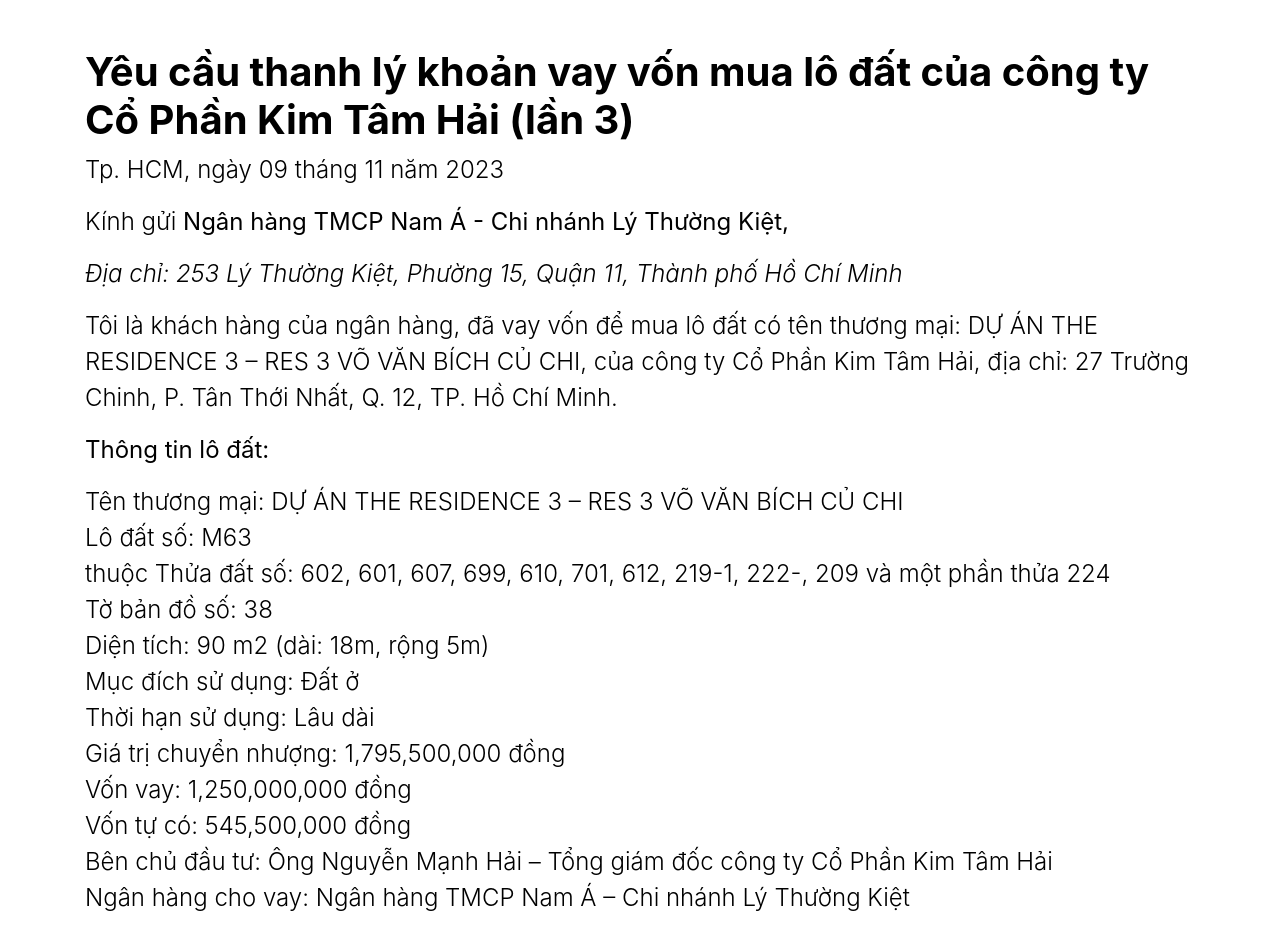
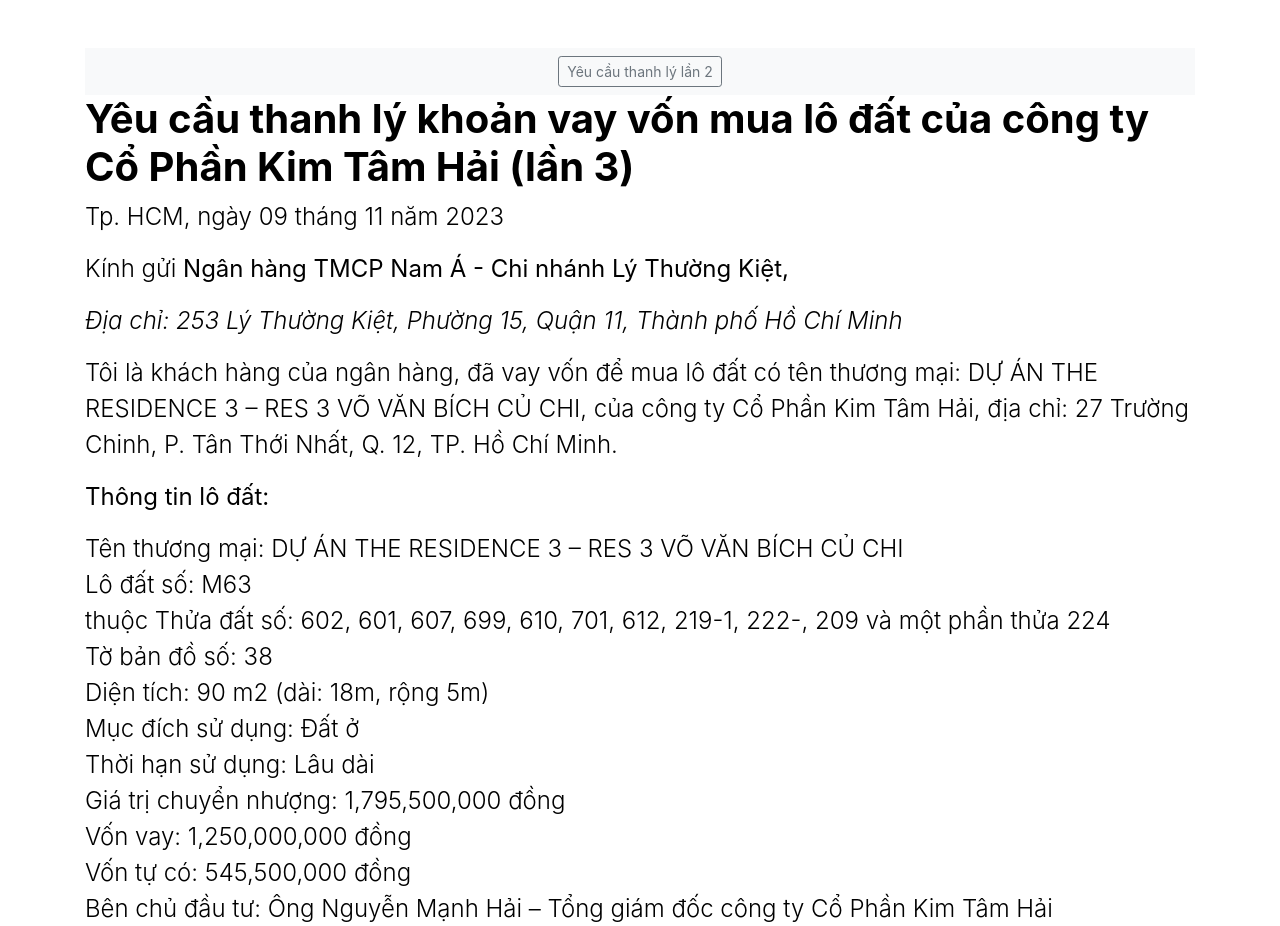
Before and after one commit to cuchi-vovanbich-muadat/cuchi-vovanbich-muadat.github.io, a plain HTML site: page yeu-cau-thanh-ly-khoan-vay-von-mua-dat-kim-tam-hai-lan-3.html in a window 1280 px wide. Shown: the top 926 px of the page. Drawn offline with nearby package versions, Linux system fonts and the light colour scheme.

Commit message:
Add files via upload

```diff
--- a/yeu-cau-thanh-ly-khoan-vay-von-mua-dat-kim-tam-hai-lan-3.html
+++ b/yeu-cau-thanh-ly-khoan-vay-von-mua-dat-kim-tam-hai-lan-3.html
@@ -29,6 +29,16 @@
 
 <body>
   <div class="container mt-5 bd-lead">
+    <div class="row">
+      <div class="col-sm">
+        <nav class="navbar navbar-light bg-light justify-content-center">
+          <form class="form-inline">
+            <a class="btn btn-sm btn-outline-secondary" href="index.html"> Yêu cầu thanh lý lần 2 </a>
+
+            </form>
+        </nav>
+      </div>
+    </div>
     <div class="row">
       <div class="col-sm">
         <h1><b>Yêu cầu thanh lý khoản vay vốn mua lô đất của công ty Cổ Phần Kim Tâm Hải (lần 3)</b></h1>
```
